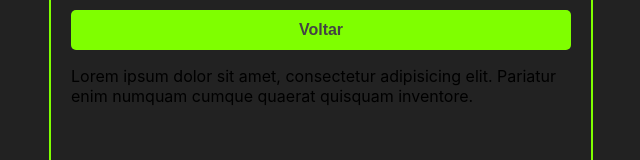
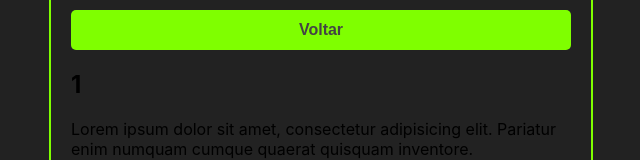
Before and after one commit to SandroFerraz-C/-training-project-React, a React (Create React App) app: page /1 in a window 1280 px wide. Shown: the part 124-284 px from the top of the page, without its empty margins (319-959 px from the left). Built offline with nearby package versions, Linux system fonts and the light colour scheme.

Commit message:
Parameters in URL

```diff
--- a/src/App.jsx
+++ b/src/App.jsx
@@ -68,8 +68,8 @@ const App = () => {
           }}
         />
 
-        <Route
-          path=""
+<Route
+          path="/:taskTitle"
           exact
           component={TaskDetails}
           />
--- a/src/components/TaskDetails.jsx
+++ b/src/components/TaskDetails.jsx
@@ -1,8 +1,11 @@
 import React from 'react';
+import { useParams } from 'react-router-dom'
 
 import Button from './Button';
 
 const TaskDetails = () =>{
+const params = useParams();
+
     return(
         <>
             <div className="back-button-container">
@@ -10,7 +13,7 @@ const TaskDetails = () =>{
             </div>
 
             <div className="task-details-container">
-                <p></p>
+                <h2>{params.taskTitle}</h2>
                 <p>
                     Lorem ipsum dolor sit amet, consectetur adipisicing elit. Pariatur enim numquam cumque quaerat quisquam inventore.
                 </p>
```
